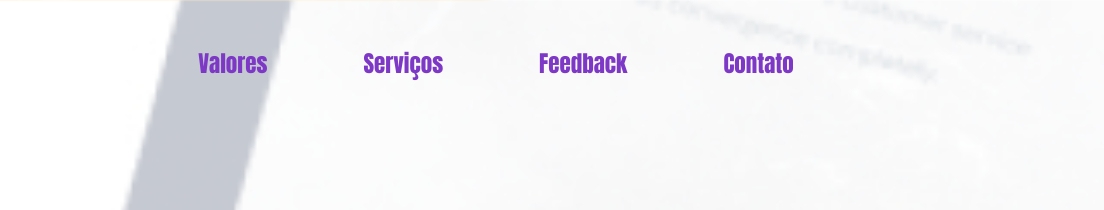
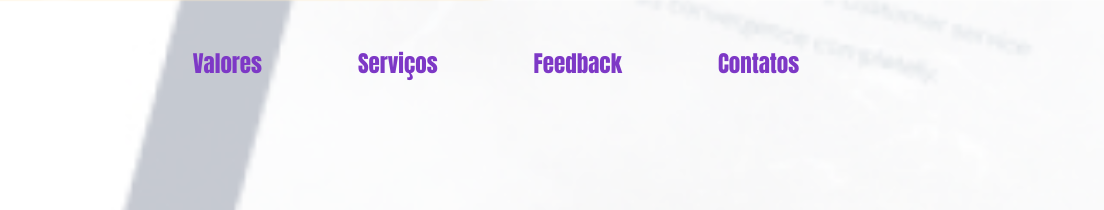
Before and after one commit to HeloisaRibeiros/Al-company, a plain HTML site: page index.html in a window 1280 px wide. Shown: the top 210 px of the page, 176-1280 px from the left. Drawn offline with Linux system fonts and the light colour scheme.

Commit message:
alteraçao de nome

```diff
--- a/index.html
+++ b/index.html
@@ -17,7 +17,7 @@
                 <a class="cabecalho__item__menu" href="#">Valores</a>
                 <a class="cabecalho__item__menu" href="#">Serviços</a>
                 <a class="cabecalho__item__menu" href="#">Feedback</a>
-                <a class="cabecalho__item__menu" href="#">Contato</a>
+                <a class="cabecalho__item__menu" href="#">Contatos</a>
             </div>
             <div></div>
         </nav>
```
